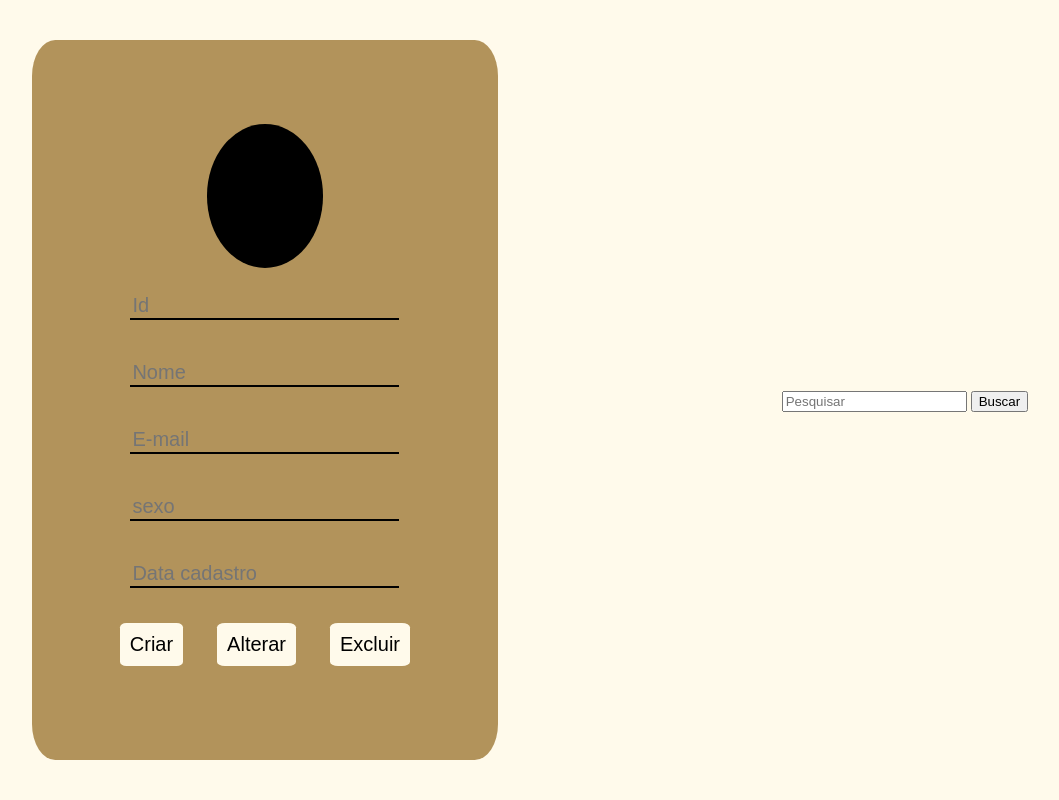
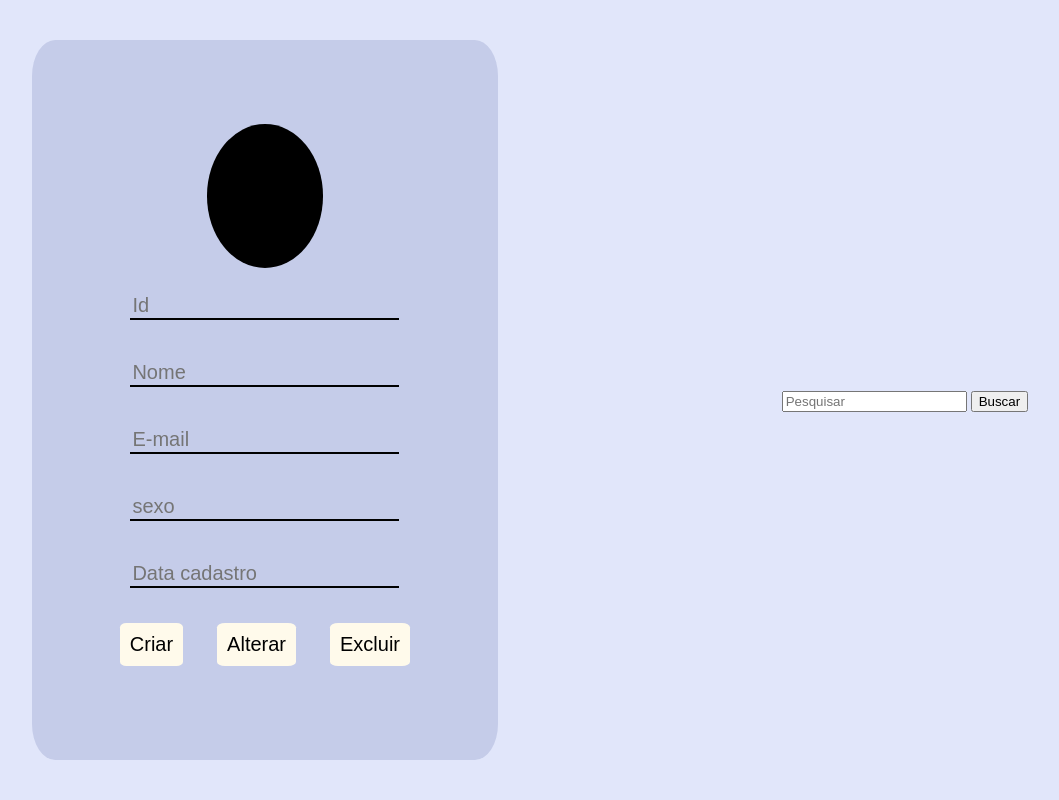
Before and after one commit to gabrielcoffee/StepView, a PHP site: page /registrar_cliente.html in a window 1280 px wide. Shown: the whole page, without its empty margins (26-1085 px from the left). Run offline with PHP 8.4, Linux system fonts and the light colour scheme.

Commit message:
Corzinha mudada
Co-Authored-By: Gabriel Fernandes <60583301+gabrielcoffee@users.noreply.github.com>

```diff
--- a/registro.css
+++ b/registro.css
@@ -7,7 +7,7 @@ body{
     grid-template-columns: 5fr 6fr;
 
     margin: 0;
-    background: #FFFAEB;
+    background: #E1E6FA;
     border: 0;
     box-sizing: border-box;
     padding: 0;
@@ -28,7 +28,7 @@ body{
     border-radius: 5%;
     width: 80%;
     height: 90%;
-    background: #B2935B;
+    background: #c5cce9;
     display: flex;
     flex-direction: column;
     justify-content: center;
@@ -41,7 +41,7 @@ body{
     font-size: 20px;
     font: "open sans extra bold";
     margin: 20px;
-    background: #B2935B;
+    background: #c5cce9;
     border: none;
     border-bottom: 2px solid rgb(0, 0, 0);;
 
```
Also changed, not shown: Medical prescription-rafiki.svg.
